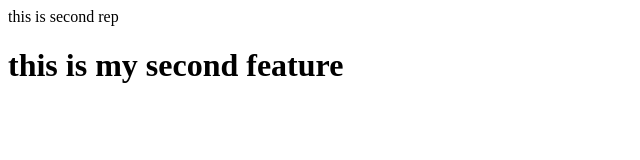
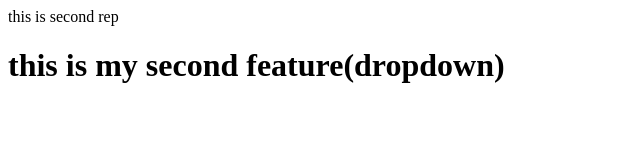
Before and after one commit to Jumersha/local, a plain HTML site: page index.html in a window 1280 px wide. Shown: the whole page, without its empty margins (0-640 px from the left). Drawn offline with Linux system fonts and the light colour scheme.

Commit message:
added dropdown

```diff
--- a/index.html
+++ b/index.html
@@ -1,2 +1,2 @@
 <p>this is second rep</p>
-<h1>this is my second feature</h1>
+<h1>this is my second feature(dropdown)</h1>
```
